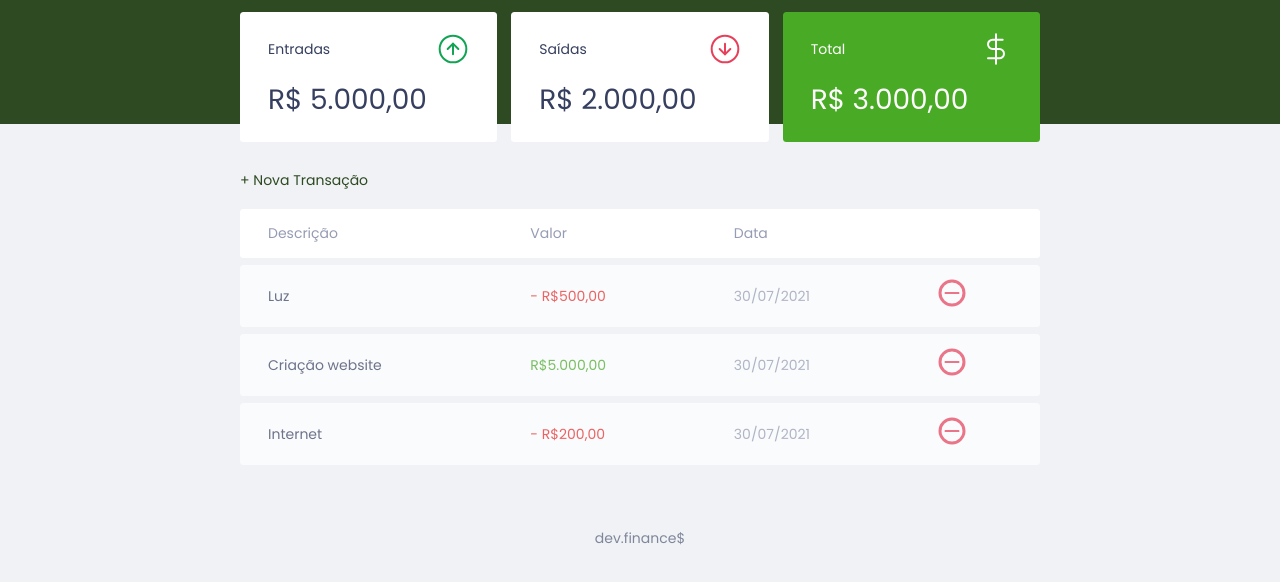
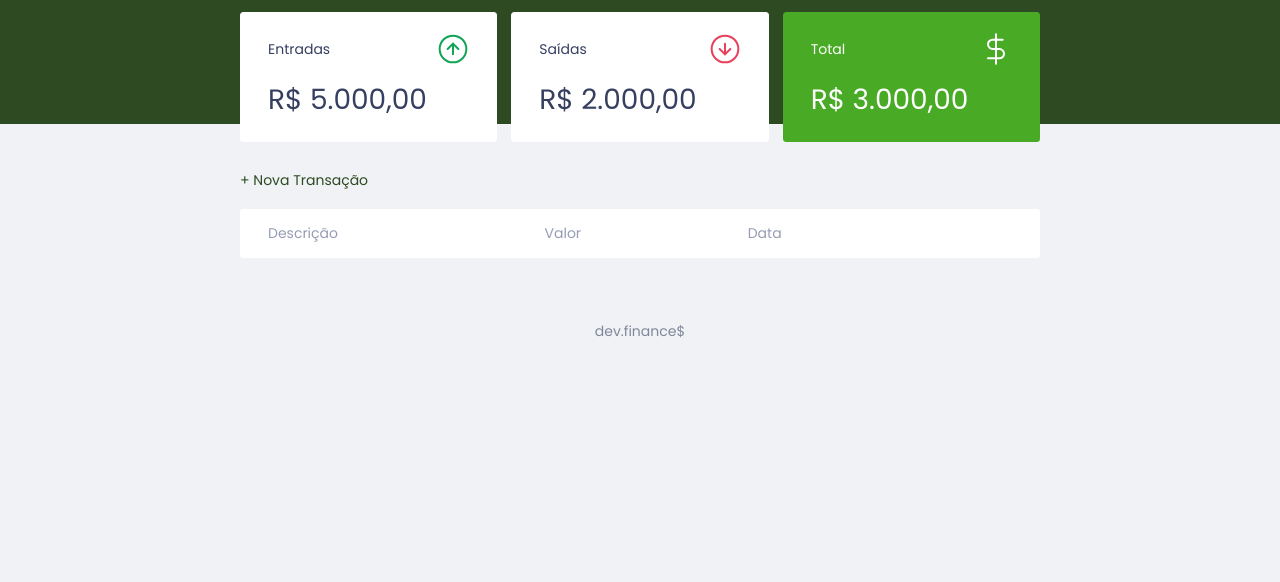
Before and after one commit to slvsccp/finances, a plain HTML site: page index.html in a window 1280 px wide. Shown: the part 74-656 px from the top of the page. Drawn offline with Linux system fonts and the light colour scheme.

```diff
--- a/index.html
+++ b/index.html
@@ -65,26 +65,7 @@
               <th></th>
             </tr>
           </thead>
-          <tbody>
-            <tr>
-              <td class="description">Luz</td>
-              <td class="expense">- R$500,00</td>
-              <td class="date">30/07/2021</td>
-              <td><img src="./assets/minus.svg" alt="Remover transação" /></td>
-            </tr>
-            <tr>
-              <td class="description">Criação website</td>
-              <td class="income">R$5.000,00</td>
-              <td class="date">30/07/2021</td>
-              <td><img src="./assets/minus.svg" alt="Remover transação" /></td>
-            </tr>
-            <tr>
-              <td class="description">Internet</td>
-              <td class="expense">- R$200,00</td>
-              <td class="date">30/07/2021</td>
-              <td><img src="./assets/minus.svg" alt="Remover transação" /></td>
-            </tr>
-          </tbody>
+          <tbody></tbody>
         </table>
       </section>
     </main>
```
